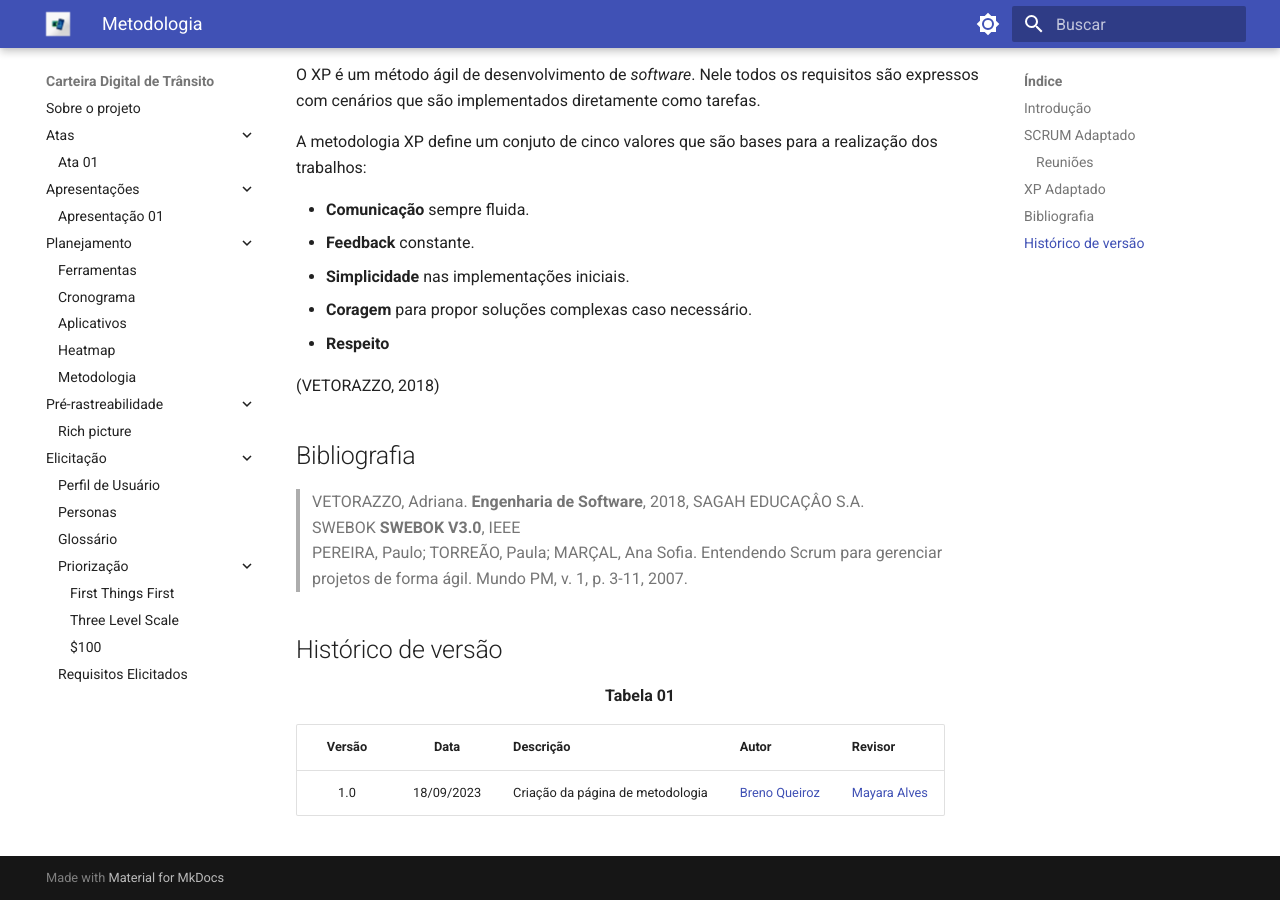
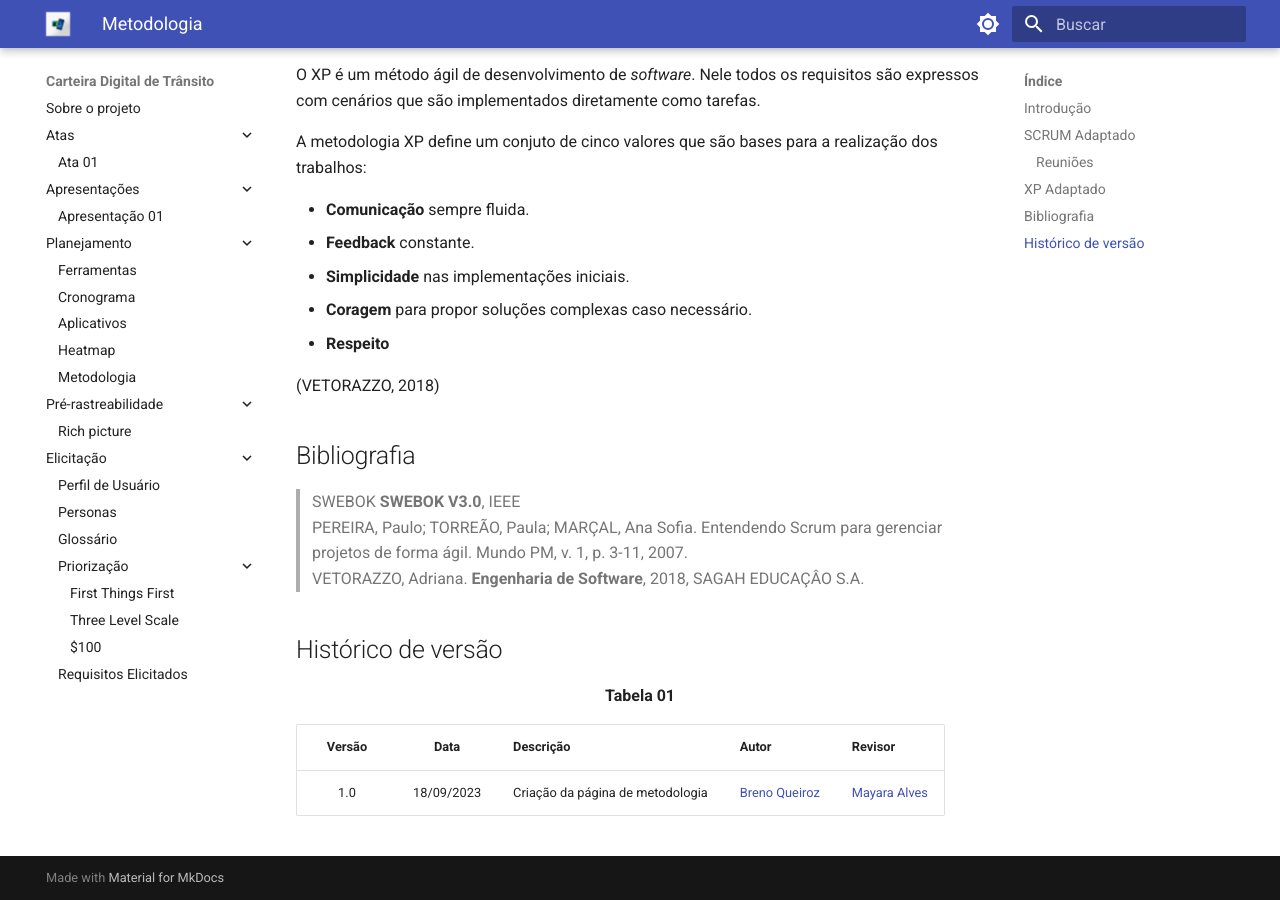
Before and after one commit to Requisitos-de-Software/2023.2-Carteira_Digital_de_Transito, an MkDocs documentation site: the page built from docs/planejamento/metodologia.md, in a window 1280 px wide and 900 px high, scrolled down 1033 px. Built offline with MkDocs 1.6.1 and Material for MkDocs 9.7.7, drawn with Linux system fonts in a browser that asks for light colours.

```diff
--- a/docs/planejamento/metodologia.md
+++ b/docs/planejamento/metodologia.md
@@ -44,9 +44,10 @@ A metodologia XP define um conjuto de cinco valores que são bases para a realiz
 
 
 ## Bibliografia
-> VETORAZZO, Adriana. **Engenharia de Software**, 2018, SAGAH EDUCAÇÂO S.A. </br>
+
 > SWEBOK **SWEBOK V3.0**, IEEE <br/>
 > PEREIRA, Paulo; TORREÃO, Paula; MARÇAL, Ana Sofia. Entendendo Scrum para gerenciar projetos de forma ágil. Mundo PM, v. 1, p. 3-11, 2007. </br>
+> VETORAZZO, Adriana. **Engenharia de Software**, 2018, SAGAH EDUCAÇÂO S.A. </br>
 
 ## Histórico de versão
 
```
